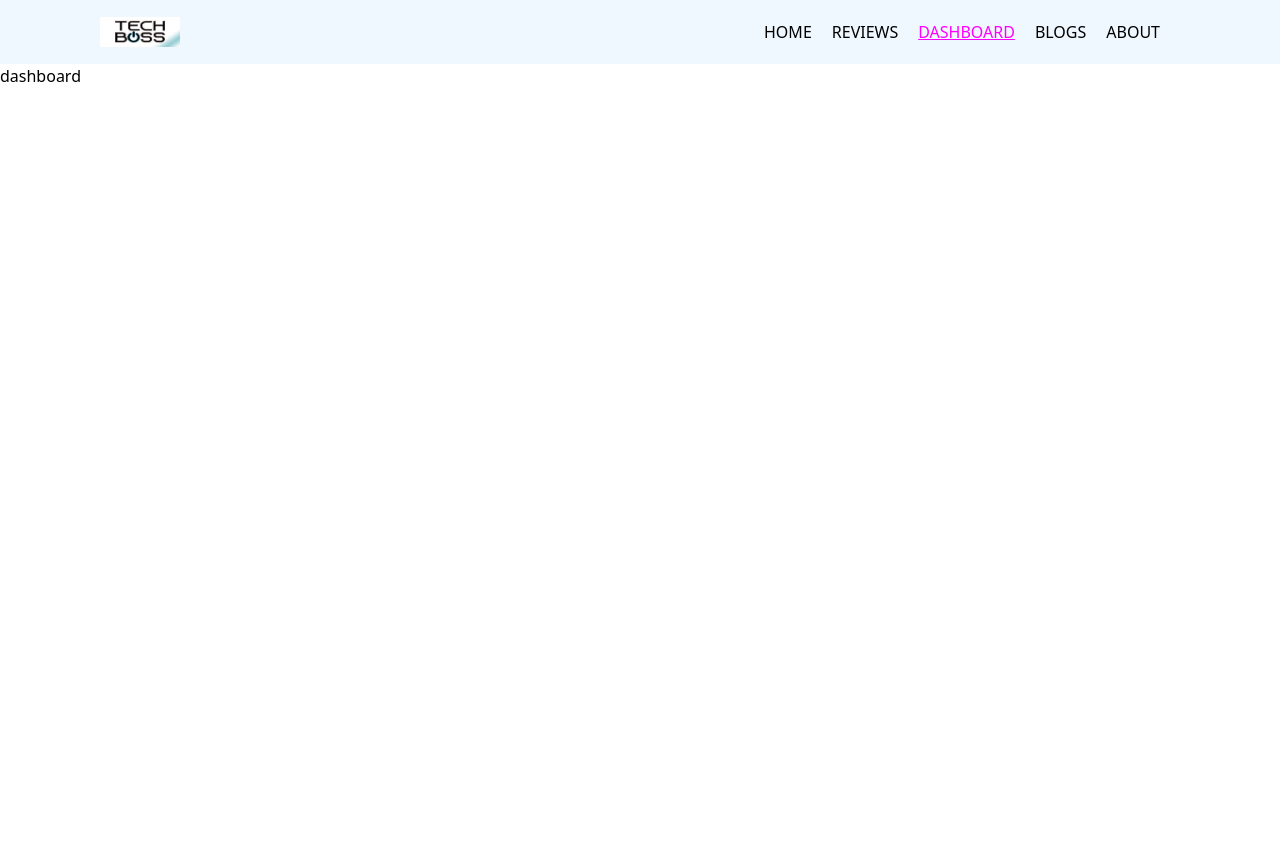
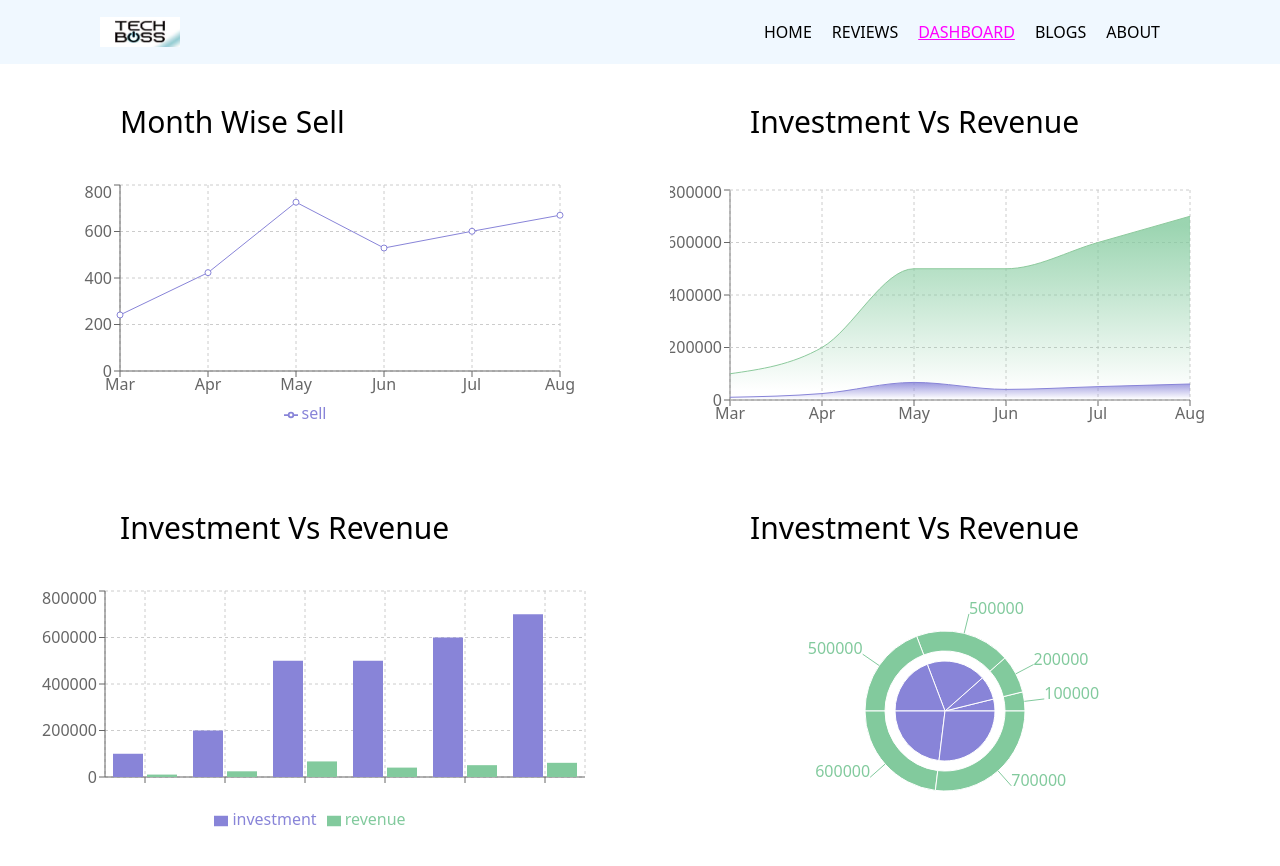
Before and after one commit to razumolla/assignment-9-product-analysis, a React (Create React App) app: page /dashboard in a window 1280 px wide. Shown: the top 866 px of the page. Before the commit the page ends 800 px from the top, so only its background shows below. Built offline with nearby package versions, Linux system fonts and the light colour scheme.

Commit message:
rechart update

```diff
--- a/package.json
+++ b/package.json
@@ -11,6 +11,7 @@
     "react-icons": "^4.3.1",
     "react-router-dom": "^6.3.0",
     "react-scripts": "5.0.0",
+    "recharts": "^2.1.9",
     "web-vitals": "^2.1.4"
   },
   "scripts": {
--- a/src/components/Dashboard/Dashboard.js
+++ b/src/components/Dashboard/Dashboard.js
@@ -1,9 +1,12 @@
 import React from 'react';
+import MyBarChart from '../MyBarChart/MyBarChart';
+import MyLineChart from '../MyLineChart/MyLineChart';
 
 const Dashboard = () => {
     return (
         <div>
-            <h3>dashboard</h3>
+            <MyLineChart> </MyLineChart>
+            <MyBarChart> </MyBarChart>
         </div>
     );
 };
--- /dev/null
+++ b/src/components/MyBarChart/MyBarChart.js
@@ -0,0 +1,42 @@
+import React, { useEffect, useState } from 'react';
+import { Bar, BarChart, CartesianGrid, Legend, Pie, PieChart, Tooltip, XAxis, YAxis } from 'recharts';
+
+const MyBarChart = () => {
+    const [data, setData] = useState([])
+
+    useEffect(() => {
+        fetch('data.json')
+            .then(res => res.json())
+            .then(data => setData(data))
+    }, [])
+
+    return (
+        <div className='flex'>
+            <div className='p-10'>
+                <h2 className='text-3xl pb-10 pl-20'> Investment Vs Revenue</h2>
+                <BarChart width={550} height={250} data={data}>
+                    <CartesianGrid strokeDasharray="3 3" />
+                    <XAxis dataKey="name" />
+                    <YAxis />
+                    <Tooltip />
+                    <Legend />
+                    <Bar dataKey="investment" fill="#8884d8" />
+                    <Bar dataKey="revenue" fill="#82ca9d" />
+                </BarChart>
+            </div>
+
+            <div className='p-10'>
+                <h2 className='text-3xl pb-10 pl-20'> Investment Vs Revenue</h2>
+
+                <PieChart width={550} height={250}>
+                    <Tooltip />
+                    <Pie data={data} dataKey="investment" nameKey="revenue" cx="50%" cy="50%" outerRadius={50} fill="#8884d8" />
+                    <Pie data={data} dataKey="investment" nameKey="revenue" cx="50%" cy="50%" innerRadius={60} outerRadius={80} fill="#82ca9d" label />
+                </PieChart>
+            </div>
+
+        </div>
+    );
+};
+
+export default MyBarChart;
--- /dev/null
+++ b/src/components/MyLineChart/MyLineChart.js
@@ -0,0 +1,52 @@
+import React, { useEffect, useState } from 'react';
+import { Area, AreaChart, Bar, BarChart, CartesianGrid, Legend, Line, LineChart, Tooltip, XAxis, YAxis } from 'recharts';
+
+const MyLineChart = () => {
+    const [data, setData] = useState([])
+
+    useEffect(() => {
+        fetch('data.json')
+            .then(res => res.json())
+            .then(data => setData(data))
+    }, [])
+
+    return (
+        <div className='flex'>
+            <div className='p-10 w-50'>
+                <h2 className='text-3xl pb-10 pl-20'> Month Wise Sell</h2>
+                <LineChart width={550} height={250} data={data} margin={{ top: 5, right: 30, left: 20, bottom: 5 }}>
+                    <CartesianGrid strokeDasharray="3 3" />
+                    <XAxis dataKey="month" />
+                    <YAxis />
+                    <Tooltip />
+                    <Legend />
+                    <Line dataKey={"sell"} stroke="#8884d8" />
+                </LineChart>
+            </div>
+            <div className='p-10 w-50'>
+                <h2 className='text-3xl pb-10 pl-20'> Investment Vs Revenue</h2>
+                <AreaChart width={550} height={250} data={data}
+                    margin={{ top: 10, right: 30, left: 0, bottom: 0 }}>
+                    <defs>
+                        <linearGradient id="colorUv" x1="0" y1="0" x2="0" y2="1">
+                            <stop offset="5%" stopColor="#8884d8" stopOpacity={0.8} />
+                            <stop offset="95%" stopColor="#8884d8" stopOpacity={0} />
+                        </linearGradient>
+                        <linearGradient id="colorPv" x1="0" y1="0" x2="0" y2="1">
+                            <stop offset="5%" stopColor="#82ca9d" stopOpacity={0.8} />
+                            <stop offset="95%" stopColor="#82ca9d" stopOpacity={0} />
+                        </linearGradient>
+                    </defs>
+                    <XAxis dataKey="month" />
+                    <YAxis />
+                    <CartesianGrid strokeDasharray="3 3" />
+                    <Tooltip />
+                    <Area type="monotone" dataKey="investment" stroke="#8dca9d" fillOpacity={1} fill="url(#colorPv)" />
+                    <Area type="monotone" dataKey="revenue" stroke="#8884d8" fillOpacity={1} fill="url(#colorUv)" />
+                </AreaChart>
+            </div>
+        </div>
+    );
+};
+
+export default MyLineChart;
```
Also changed, not shown: public/reviews.json (+4 -4 lines), 1 other file (tests, documents, lock files or other folders).
